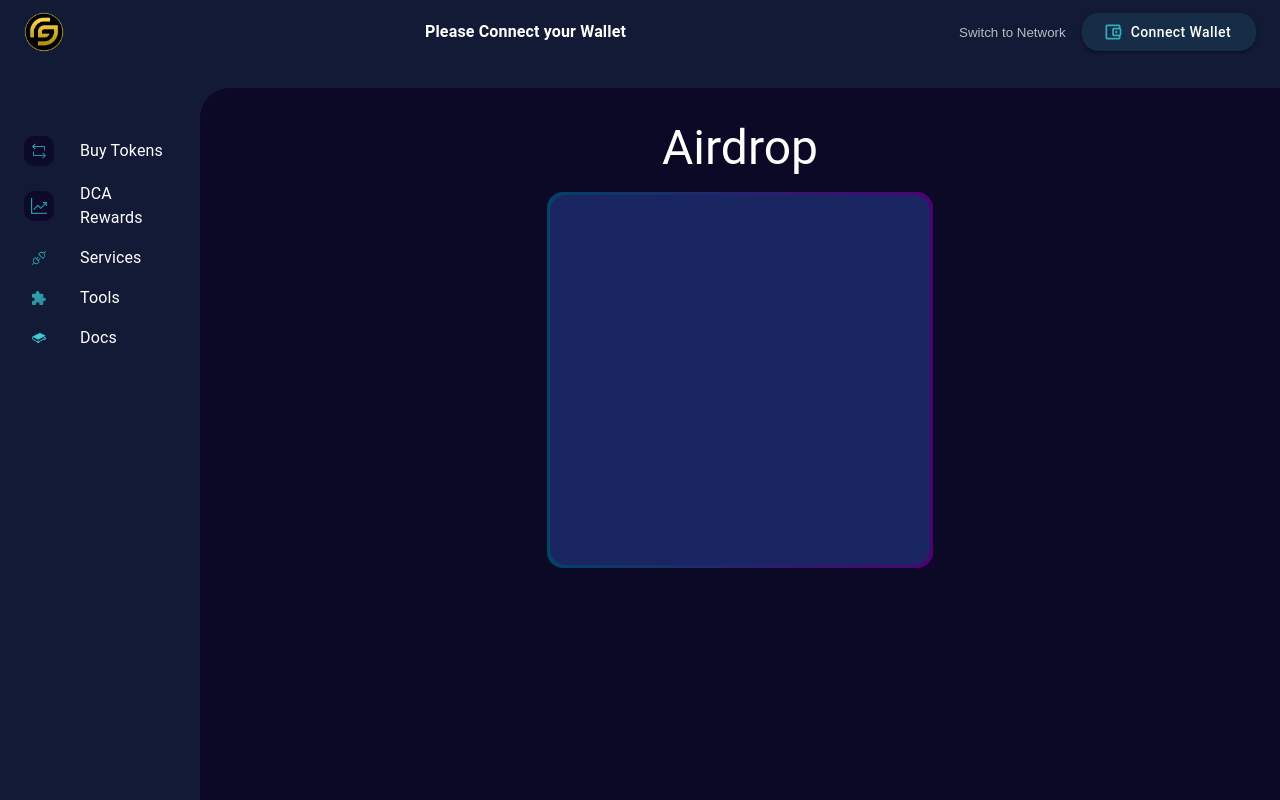
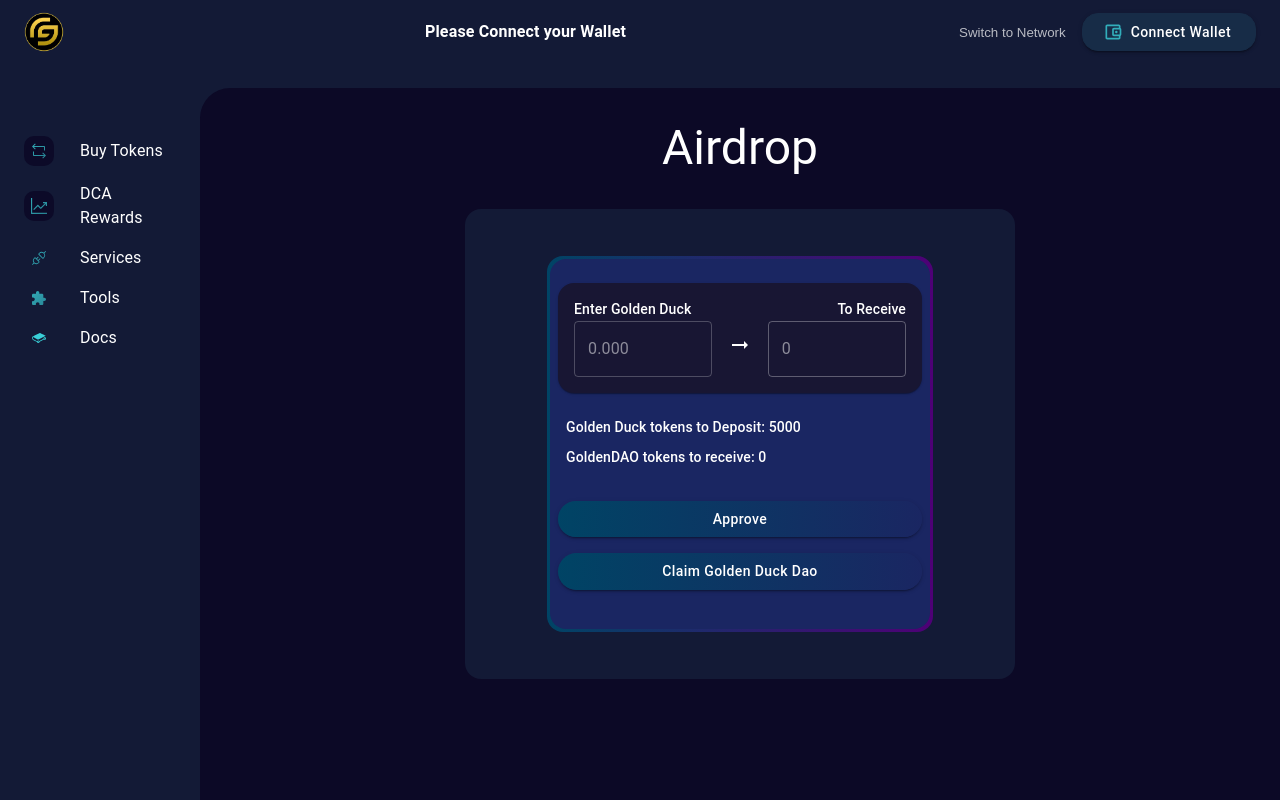
Before and after one commit to golduckdao/goldx, a React (Create React App) app: page /airdrop in a window 1280 px wide. Shown: the top 800 px of the page. Built offline with nearby package versions, Linux system fonts and the light colour scheme.

Commit message:
Airdrop page complete.

```diff
--- a/src/components/Contribute.js
+++ b/src/components/Contribute.js
@@ -1,5 +1,5 @@
 import React, { useState } from 'react'
-import { Typography, Box, Paper, Tabs, Tab, Grid, TextField } from "@mui/material";
+import { Typography, Box, Paper, Grid, TextField } from "@mui/material";
 import { useTheme } from "@mui/material/styles";
 import ArrowRightAltIcon from '@mui/icons-material/ArrowRightAlt';
 
--- a/src/pages/Airdrop.js
+++ b/src/pages/Airdrop.js
@@ -1,7 +1,34 @@
 import React from "react";
-import { Box, Typography } from "@mui/material";
+import { Box,Paper, Typography, Grid, TextField } from "@mui/material";
+import { useTheme } from "@mui/material/styles";
+import ArrowRightAltIcon from '@mui/icons-material/ArrowRightAlt';
+import { debounce } from 'lodash';
+import useStore from '../store/store';
+import airdropAbi from "../assets/blockchain/airdrop_abi.json";
 import InnerBox from "../components/InnerBox";
+import{ BigNumber, ethers } from "ethers";
+import BlueButton from "../components/BlueButton";
 const Airdrop = () => {
+  const {airdropContractAddress, current} = useStore(state => state);
+  const theme = useTheme();
+  const [valueToReceive, setValueToReceive] = React.useState(0);
+  const handleInput = debounce(async (e) => {
+    if(airdropContractAddress) {
+      let t = parseFloat(e.target.value) || 0;
+      if(window.ethereum) {
+        const provider = new ethers.providers.Web3Provider(window.ethereum);
+        const airdropContract = new ethers.Contract(
+          airdropContractAddress,
+          airdropAbi,
+          provider
+        );
+        const value = await airdropContract.getAmountOut(BigNumber.from(t).mul(1e9));
+        setValueToReceive(value.toString());
+    }
+    }
+  }, 2000);
+
+
   return (
     <Box
       sx={{
@@ -24,10 +51,51 @@ const Airdrop = () => {
       <Box sx={{
         display: 'flex',
         justifyContent: 'center',
-        alignItems: 'center'
+        alignItems: 'center',
+        position: "relative",
+        mt: 10
       }}>
-      <InnerBox>
-
+        <Box sx={{
+           background: '#131A36',
+           borderRadius: '16px',
+           height: {sm: '480px', lg: '470px', xl: '600px'},
+           width: {sm: '440px', lg: '550px', xl:'860px'},
+           my: {sm: 10, lg: 6},
+           zIndex: 1,
+           position: "absolute",
+           display:{sm: 'none', md: 'block'}
+        }}/>
+      <InnerBox boxSx={{ zIndex: 1000}} paperSx={{p: 1, pt: 3}}>
+      <Paper sx={{ width: "100%", borderRadius: theme.spacing(2), p: 2}}>
+        <Box sx={{ display: 'flex', justifyContent: 'space-between', alignItems: 'center'}}>
+          <Typography variant="subtitle2">Enter Golden Duck</Typography>
+          <Typography variant="subtitle2">To Receive</Typography>
+        </Box>
+        <Grid
+          container
+          direction="row"
+          justifyContent="space-between"
+          alignItems="center"
+        >
+          <Grid item xs={5} align="center">
+          <TextField fullWidth variant='outlined' onChange={handleInput} placeholder={"0.000"}/>
+          </Grid>
+          <Grid item xs={2} align="center">
+            <ArrowRightAltIcon/>
+          </Grid>
+          <Grid item xs={5} align="center">
+            <TextField fullWidth variant='outlined' disabled value={valueToReceive}/>
+          </Grid>
+        </Grid>
+      </Paper>
+      <Typography ml={1} mt={3} align="left" variant="subtitle2" noWrap>
+        Golden Duck tokens to Deposit: 5000
+      </Typography>
+      <Typography ml={1} mt={1} align="left" variant="subtitle2" noWrap>
+        GoldenDAO tokens to receive: 0
+      </Typography>
+      <BlueButton fullWidth sx={{mt:4}}>Approve</BlueButton>
+      <BlueButton fullWidth sx={{mt:2}}>Claim Golden Duck Dao</BlueButton>
       </InnerBox>
 
       </Box>
--- a/src/store/store.js
+++ b/src/store/store.js
@@ -5,13 +5,15 @@ const useStore = create((set) => ({
   current: 'bsc',
   rewardPoolContractAddress: '0xf074d0bba56dc68b8b530ce17a185d486dd8caa4',
   buyTokenContractAddress: '0x518f566c7fc5eb8390bed09eefab802d8255c028',
+  airdropContractAddress: '0x7ce5b47beb9716bccffaafc37aa35616afd3b652',
   isAuthenticated: false,
 
   allowedNetworks: ['0x38', '0x89', '0x1','0x440'],
   bsc: {
     network: '0x38',
     rewardPoolContractAddress: '0xf074d0bba56dc68b8b530ce17a185d486dd8caa4',
-    buyTokenContractAddress: '0x518f566c7fc5eb8390bed09eefab802d8255c028'
+    buyTokenContractAddress: '0x518f566c7fc5eb8390bed09eefab802d8255c028',
+    airdropContractAddress: '0x7ce5b47beb9716bccffaafc37aa35616afd3b652'
   },
   polygon: {
     network: '0x89',
@@ -21,7 +23,8 @@ const useStore = create((set) => ({
   eth: {
     network: '0x1',
     rewardPoolContractAddress: '0xf074d0bba56dc68b8b530ce17a185d486dd8caa4',
-    buyTokenContractAddress: '0x518f566c7fc5eb8390bed09eefab802d8255c028'
+    buyTokenContractAddress: '0x518f566c7fc5eb8390bed09eefab802d8255c028',
+    airdropContractAddress: '0x6a404e6f2e376c35d6035f0cccba9fdb7aef7bae'
   },
   metis: {
     network: '0x440',
@@ -37,25 +40,29 @@ const useStore = create((set) => ({
     ...state,
     current: 'bsc',
     rewardPoolContractAddress: state.bsc.rewardPoolContractAddress,
-    buyTokenContractAddress: state.bsc.buyTokenContractAddress
+    buyTokenContractAddress: state.bsc.buyTokenContractAddress,
+    airdropContractAddress: state.bsc.airdropContractAddress
   })),
   switchPolygon: () => set((state) => ({
     ...state,
     current: 'polygon',
     rewardPoolContractAddress: state.polygon.rewardPoolContractAddress,
-    buyTokenContractAddress: state.polygon.buyTokenContractAddress
+    buyTokenContractAddress: state.polygon.buyTokenContractAddress,
+    airdropContractAddress: state.polygon.airdropContractAddress
   })),
   switchEth: () => set((state) => ({
     ...state,
     current: 'eth',
     rewardPoolContractAddress: state.eth.rewardPoolContractAddress,
-    buyTokenContractAddress: state.eth.buyTokenContractAddress
+    buyTokenContractAddress: state.eth.buyTokenContractAddress,
+    airdropContractAddress: state.eth.airdropContractAddress
   })),
   switchMetis: () => set((state) => ({
     ...state,
     current: 'metis',
     rewardPoolContractAddress: state.metis.rewardPoolContractAddress,
-    buyTokenContractAddress: state.metis.buyTokenContractAddress
+    buyTokenContractAddress: state.metis.buyTokenContractAddress,
+    airdropContractAddress: state.metis.airdropContractAddress
   })),
 
 }));
```
Also changed, not shown: src/assets/blockchain/airdrop_abi.json (added, +1 -0 lines), 1 other file (tests, documents, lock files or other folders).
